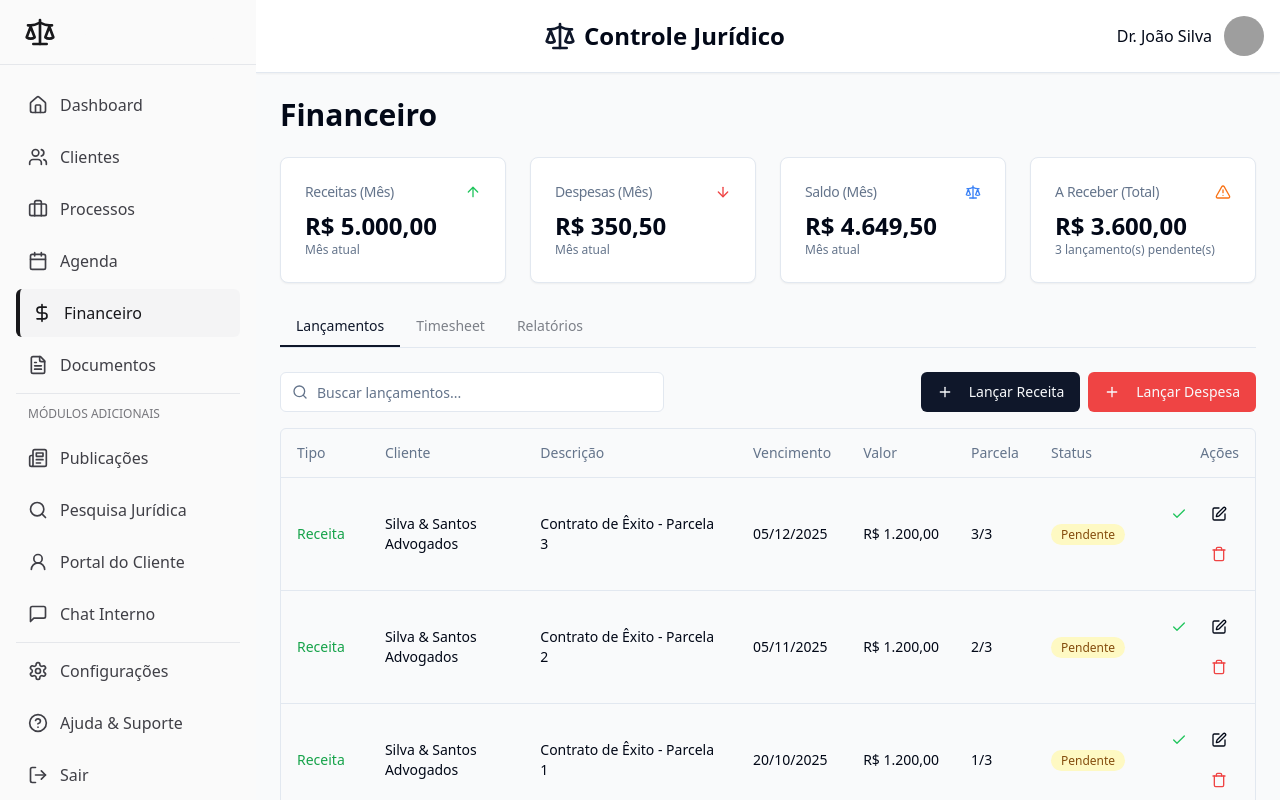
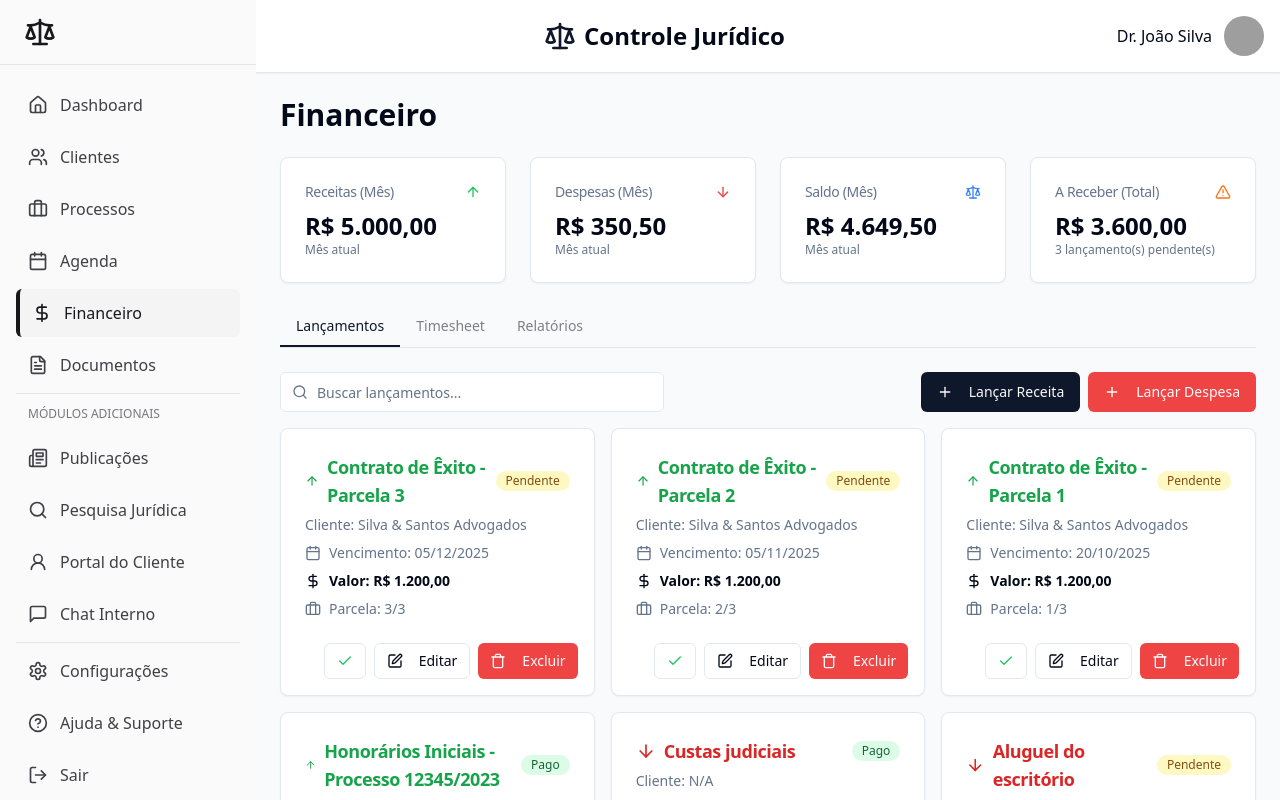
Before and after one commit to appjuridicoo/juridico-app, a React (Vite) app: page /financial in a window 1280 px wide. Shown: the top 800 px of the page. Built offline with nearby package versions, Linux system fonts and the light colour scheme; grey boxes are pictures that could not be loaded.

Commit message:
[dyad] Corrigindo erro de compilação do ícone DollarSign - wrote 2 file(s)

```diff
--- a/src/pages/FinancialPage.tsx
+++ b/src/pages/FinancialPage.tsx
@@ -8,10 +8,10 @@ import { Dialog, DialogContent, DialogHeader, DialogTitle } from "@/components/u
 import { Label } from "@/components/ui/label";
 import { Select, SelectContent, SelectItem, SelectTrigger, SelectValue } from "@/components/ui/select";
 import { Textarea } from "@/components/ui/textarea";
-import { ArrowDown, ArrowUp, Scale, Edit, Plus, Search, Trash, TriangleAlert, Check, Clock } from 'lucide-react';
+import { ArrowDown, ArrowUp, Scale, Edit, Plus, Search, Trash, TriangleAlert, Check, Clock, Briefcase, User, Calendar, DollarSign } from 'lucide-react';
 import { useDataStorage, FinancialItem } from '@/hooks/use-data-storage';
 import { toast } from 'sonner';
-import { Card, CardContent, CardHeader, CardTitle } from '@/components/ui/card';
+import { Card, CardContent, CardHeader, CardTitle, CardDescription } from '@/components/ui/card';
 import { cn } from '@/lib/utils';
 
 const formatCurrency = (value: number) => {
@@ -273,27 +273,9 @@ const FinancialPage: React.FC = () => {
             </div>
           </div>
 
-          <div className="rounded-md border overflow-x-auto">
-            <Table>
-              <TableHeader>
-                <TableRow>
-                  <TableHead>Tipo</TableHead>
-                  <TableHead>Cliente</TableHead>
-                  <TableHead>Descrição</TableHead>
-                  <TableHead>Vencimento</TableHead>
-                  <TableHead>Valor</TableHead>
-                  <TableHead>Parcela</TableHead>
-                  <TableHead>Status</TableHead>
-                  <TableHead className="text-right">Ações</TableHead>
-                </TableRow>
-              </TableHeader>
-              <TableBody>
+          <div className="grid grid-cols-1 md:grid-cols-2 lg:grid-cols-3 gap-4">
             {filteredFinancials.length === 0 ? (
-                  <TableRow>
-                    <TableCell colSpan={8} className="h-24 text-center text-muted-foreground">
-                      Nenhum lançamento encontrado.
-                    </TableCell>
-                  </TableRow>
+              <p className="col-span-full text-center text-muted-foreground py-10">Nenhum lançamento encontrado.</p>
             ) : (
               filteredFinancials.map((item) => {
                 const clientName = data.clients.find(c => c.id === item.clientId)?.name || 'N/A';
@@ -305,37 +287,50 @@ const FinancialPage: React.FC = () => {
                 const statusLabels = { paid: 'Pago', pending: 'Pendente', overdue: 'Vencido' };
 
                 return (
-                      <TableRow key={item.id}>
-                        <TableCell className={cn("font-medium", item.type === 'revenue' ? 'text-green-600' : 'text-red-600')}>
-                          {item.type === 'revenue' ? 'Receita' : 'Despesa'}
-                        </TableCell>
-                        <TableCell>{clientName}</TableCell>
-                        <TableCell>{item.description}</TableCell>
-                        <TableCell>{new Date(item.dueDate).toLocaleDateString('pt-BR')}</TableCell>
-                        <TableCell>{formatCurrency(item.value)}</TableCell>
-                        <TableCell>{item.installment.current}/{item.installment.total}</TableCell>
-                        <TableCell>
-                          <span className={`px-2.5 py-0.5 rounded-full text-xs font-medium ${getStatusBadgeClass(statusDisplay)}`}>
+                  <Card key={item.id} className="relative flex flex-col">
+                    <CardHeader className="pb-2">
+                      <div className="flex items-center justify-between">
+                        <CardTitle className={cn("text-lg flex items-center gap-2", item.type === 'revenue' ? 'text-green-600' : 'text-red-600')}>
+                          {item.type === 'revenue' ? <ArrowUp className="h-5 w-5" /> : <ArrowDown className="h-5 w-5" />}
+                          {item.description}
+                        </CardTitle>
+                        <span className={cn("px-2.5 py-0.5 rounded-full text-xs font-medium", getStatusBadgeClass(statusDisplay))}>
                           {statusLabels[statusDisplay]}
                         </span>
-                        </TableCell>
-                        <TableCell className="text-right">
-                          <Button variant="ghost" size="icon" onClick={() => handleTogglePaymentStatus(item)} title={item.status === 'paid' ? 'Marcar como Pendente' : 'Marcar como Pago'}>
+                      </div>
+                      <CardDescription className="mt-1">Cliente: {clientName}</CardDescription>
+                    </CardHeader>
+                    <CardContent className="flex-1 space-y-2 text-sm text-muted-foreground">
+                      <div className="flex items-center">
+                        <Calendar className="h-4 w-4 mr-2" /> Vencimento: {new Date(item.dueDate).toLocaleDateString('pt-BR')}
+                      </div>
+                      <div className="flex items-center font-semibold text-foreground">
+                        <DollarSign className="h-4 w-4 mr-2" /> Valor: {formatCurrency(item.value)}
+                      </div>
+                      <div className="flex items-center">
+                        <Briefcase className="h-4 w-4 mr-2" /> Parcela: {item.installment.current}/{item.installment.total}
+                      </div>
+                      {item.notes && (
+                        <div className="flex items-start">
+                          <User className="h-4 w-4 mr-2 mt-1 flex-shrink-0" /> <span className="break-words">{item.notes}</span>
+                        </div>
+                      )}
+                    </CardContent>
+                    <div className="flex justify-end p-4 pt-0 gap-2">
+                      <Button variant="outline" size="sm" onClick={() => handleTogglePaymentStatus(item)} title={item.status === 'paid' ? 'Marcar como Pendente' : 'Marcar como Pago'}>
                         {item.status === 'paid' ? <Clock className="h-4 w-4 text-yellow-500" /> : <Check className="h-4 w-4 text-green-500" />}
                       </Button>
-                          <Button variant="ghost" size="icon" onClick={() => handleEditFinancial(item)}>
-                            <Edit className="h-4 w-4" />
+                      <Button variant="outline" size="sm" onClick={() => handleEditFinancial(item)}>
+                        <Edit className="h-4 w-4 mr-2" /> Editar
                       </Button>
-                          <Button variant="ghost" size="icon" onClick={() => handleDeleteFinancial(item.id)}>
-                            <Trash className="h-4 w-4 text-red-500" />
+                      <Button variant="destructive" size="sm" onClick={() => handleDeleteFinancial(item.id)}>
+                        <Trash className="h-4 w-4 mr-2" /> Excluir
                       </Button>
-                        </TableCell>
-                      </TableRow>
+                    </div>
+                  </Card>
                 );
               })
             )}
-              </TableBody>
-            </Table>
           </div>
         </div>
       )}
@@ -355,7 +350,7 @@ const FinancialPage: React.FC = () => {
           <form onSubmit={handleSubmit} className="grid gap-4 py-4">
             <div className="grid grid-cols-4 items-center gap-4">
               <Label htmlFor="financialClient" className="text-right">Cliente</Label>
-              <Select name="financialClient" defaultValue={editingFinancial?.clientId?.toString() || ''}>
+              <Select name="financialClient" defaultValue={editingFinancial?.clientId?.toString() || 'null'}>
                 <SelectTrigger className="col-span-3">
                   <SelectValue placeholder="Selecione um cliente" />
                 </SelectTrigger>
```
Lines whose indentation alone changed are shown as unchanged.
